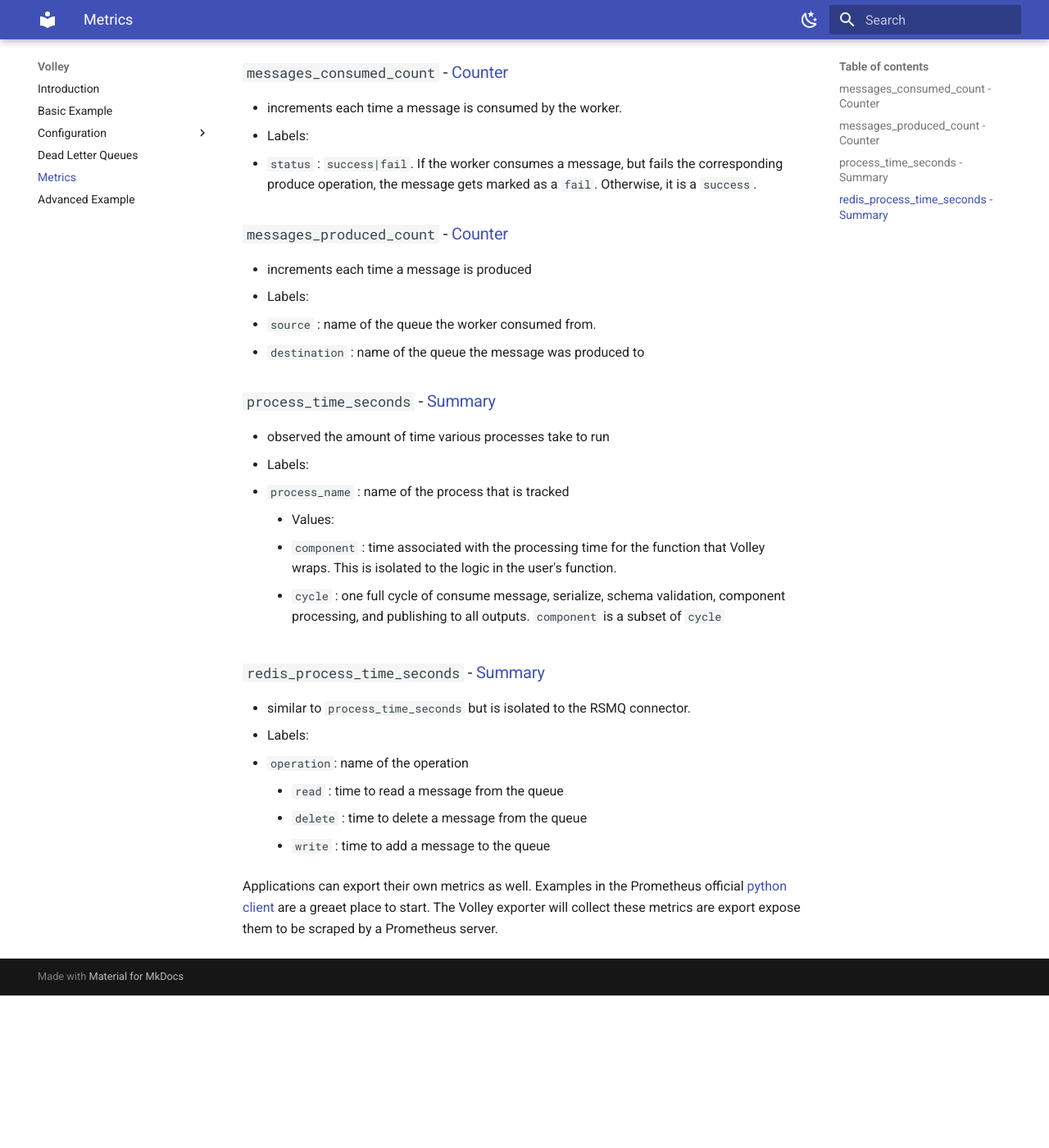
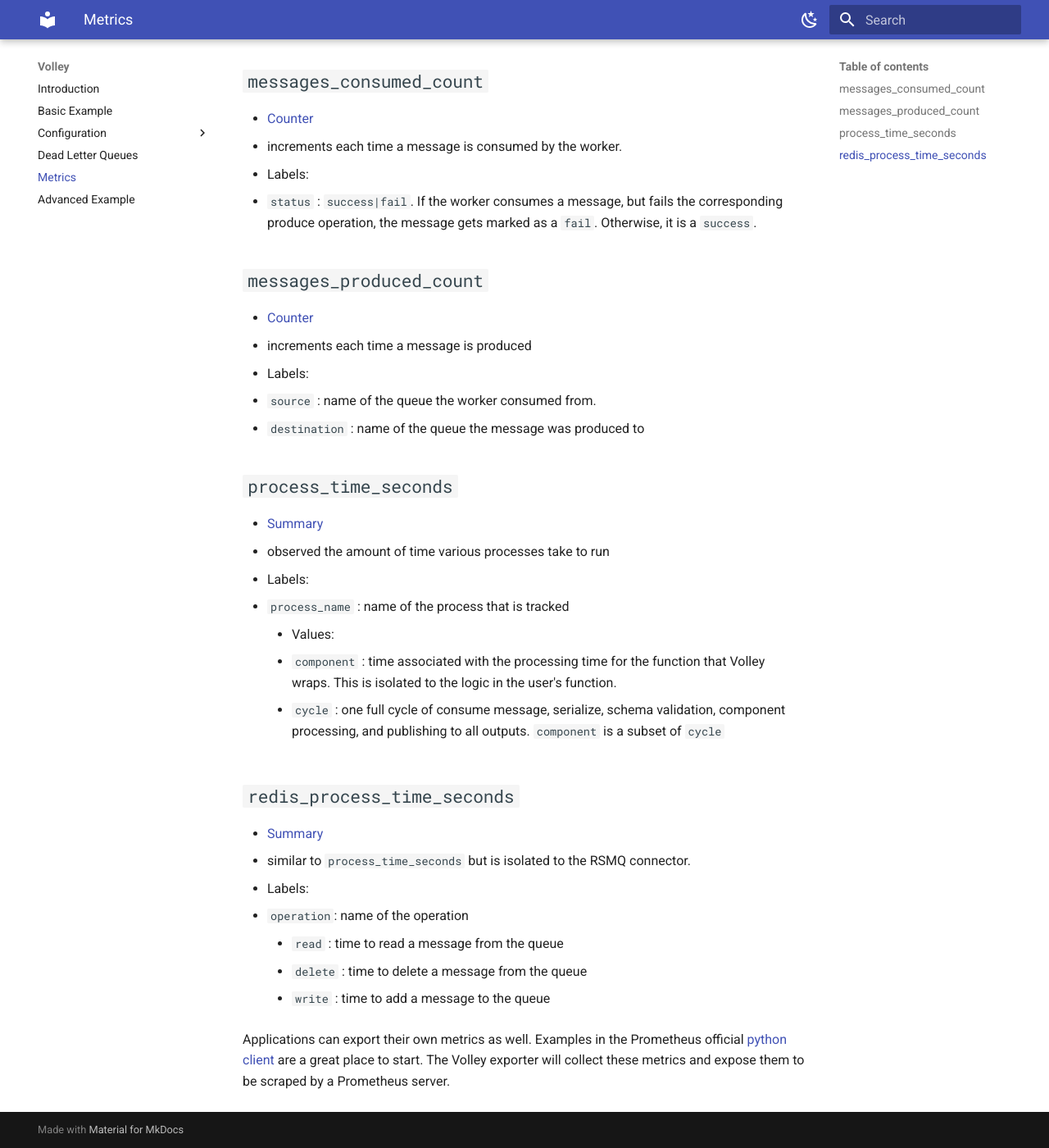
Before and after one commit to shipt/py-volley, an MkDocs documentation site: the page built from docs/docs/metrics.md, in a window 1280 px wide and 1400 px high, scrolled down 231 px. Shown: the whole window at 82% size. Built offline with MkDocs 1.6.1 and Material for MkDocs 9.7.7, drawn with Linux system fonts in a browser that asks for light colours; before the commit the page ends 1445 px from its top, so only the background shows below that.

Commit message:
metrics formatting

```diff
--- a/docs/docs/metrics.md
+++ b/docs/docs/metrics.md
@@ -4,20 +4,23 @@
 
 All metrics contain the label `volley_app` which is directly tied to the `app_name` parameter passed in when initializing `volley.engine.Engine()`.
 
-### `messages_consumed_count` - [Counter](https://prometheus.io/docs/concepts/metric_types/#counter)
+## `messages_consumed_count`
+- [Counter](https://prometheus.io/docs/concepts/metric_types/#counter)
 - increments each time a message is consumed by the worker.
 - Labels:
   - `status` : `success|fail`. If the worker consumes a message, but fails the corresponding produce operation, the message gets marked as a `fail`. Otherwise, it is a `success`.
 
 
-### `messages_produced_count` - [Counter](https://prometheus.io/docs/concepts/metric_types/#counter)
+## `messages_produced_count`
+- [Counter](https://prometheus.io/docs/concepts/metric_types/#counter)
 - increments each time a message is produced
 - Labels:
   - `source` : name of the queue the worker consumed from.
   - `destination` : name of the queue the message was produced to
 
 
-### `process_time_seconds` - [Summary](https://prometheus.io/docs/concepts/metric_types/#summary)
+## `process_time_seconds`
+- [Summary](https://prometheus.io/docs/concepts/metric_types/#summary)
 - observed the amount of time various processes take to run
 - Labels:
   - `process_name` : name of the process that is tracked
@@ -25,7 +28,8 @@
       - `component` : time associated with the processing time for the function that Volley wraps. This is isolated to the logic in the user's function.
       - `cycle` : one full cycle of consume message, serialize, schema validation, component processing, and publishing to all outputs. `component` is a subset of `cycle`
 
-### `redis_process_time_seconds` - [Summary](https://prometheus.io/docs/concepts/metric_types/#summary)
+## `redis_process_time_seconds`
+- [Summary](https://prometheus.io/docs/concepts/metric_types/#summary)
 - similar to `process_time_seconds` but is isolated to the RSMQ connector.
 - Labels:
   - `operation`: name of the operation
@@ -34,4 +38,4 @@
     - `write` : time to add a message to the queue
 
 
-Applications can export their own metrics as well. Examples in the Prometheus official [python client](https://github.com/prometheus/client_python) are a greaet place to start. The Volley exporter will collect these metrics are export expose them to be scraped by a Prometheus server.
+Applications can export their own metrics as well. Examples in the Prometheus official [python client](https://github.com/prometheus/client_python) are a great place to start. The Volley exporter will collect these metrics and expose them to be scraped by a Prometheus server.
```
